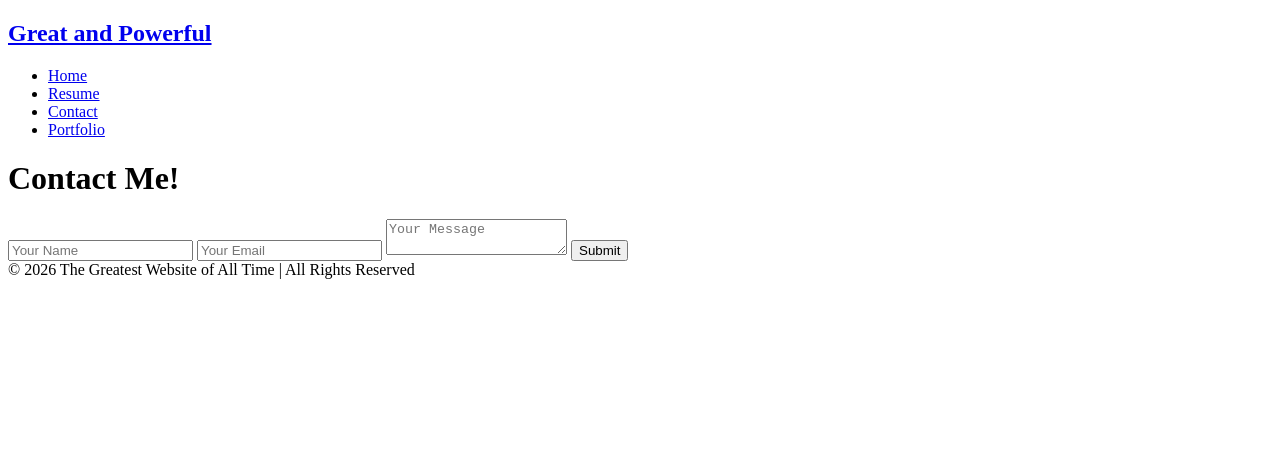
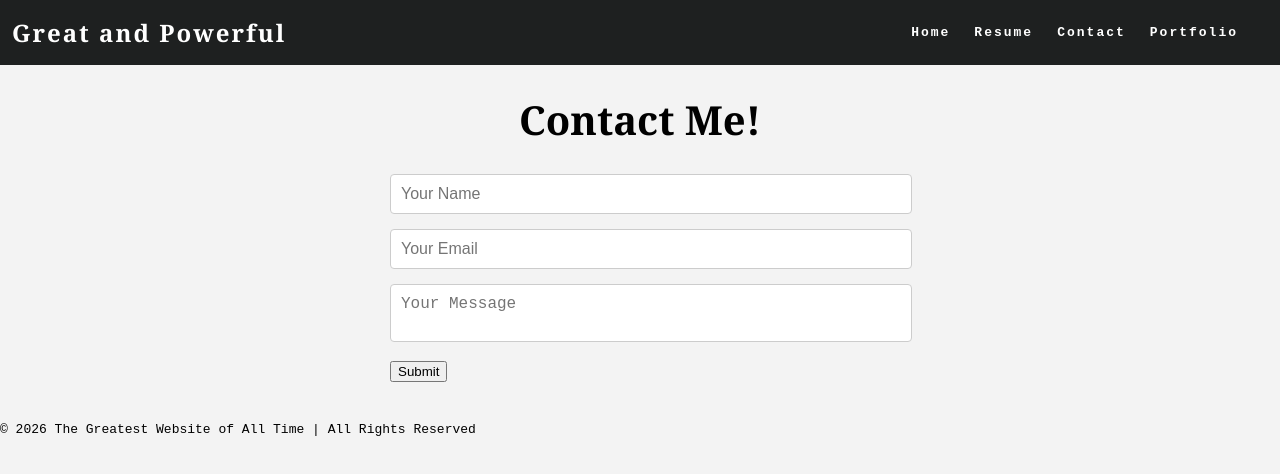
Before and after one commit to GO10-KUN/go10-kun.github.io, a plain HTML site: page contact.html in a window 1280 px wide. Drawn offline with Linux system fonts and the light colour scheme.

Commit message:
feat: linked stylesheet

```diff
--- a/contact.html
+++ b/contact.html
@@ -2,6 +2,7 @@
 <html>
   <head>
     <title>Contact - Great and Powerful</title>
+    <link rel="stylesheet" href="styles.css"> </link>
   </head>
   <body>
     <nav class="navbar">
```
Also changed, not shown: portfolio.html (+1 -0 lines), resume.html (+1 -0 lines).
